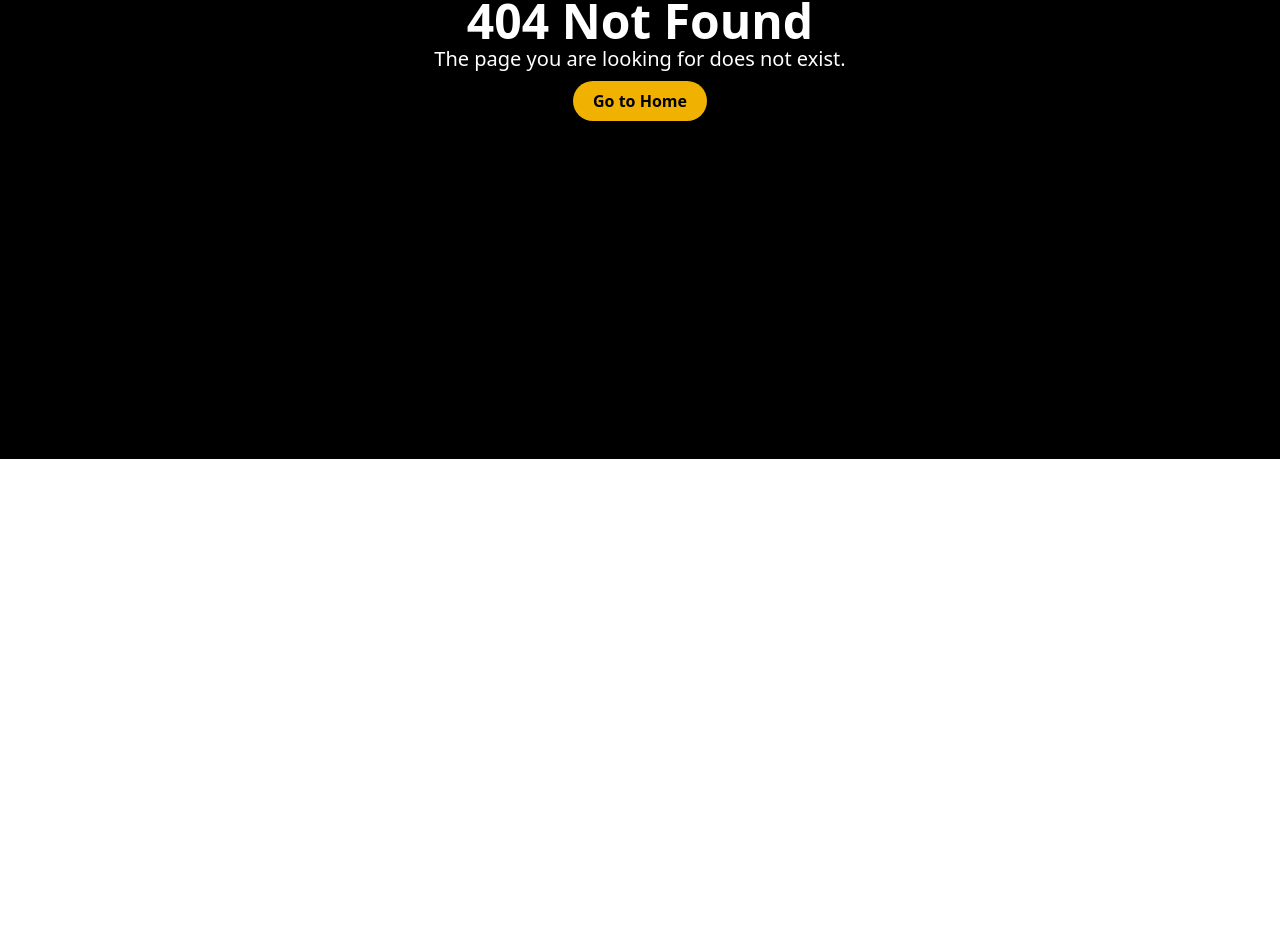
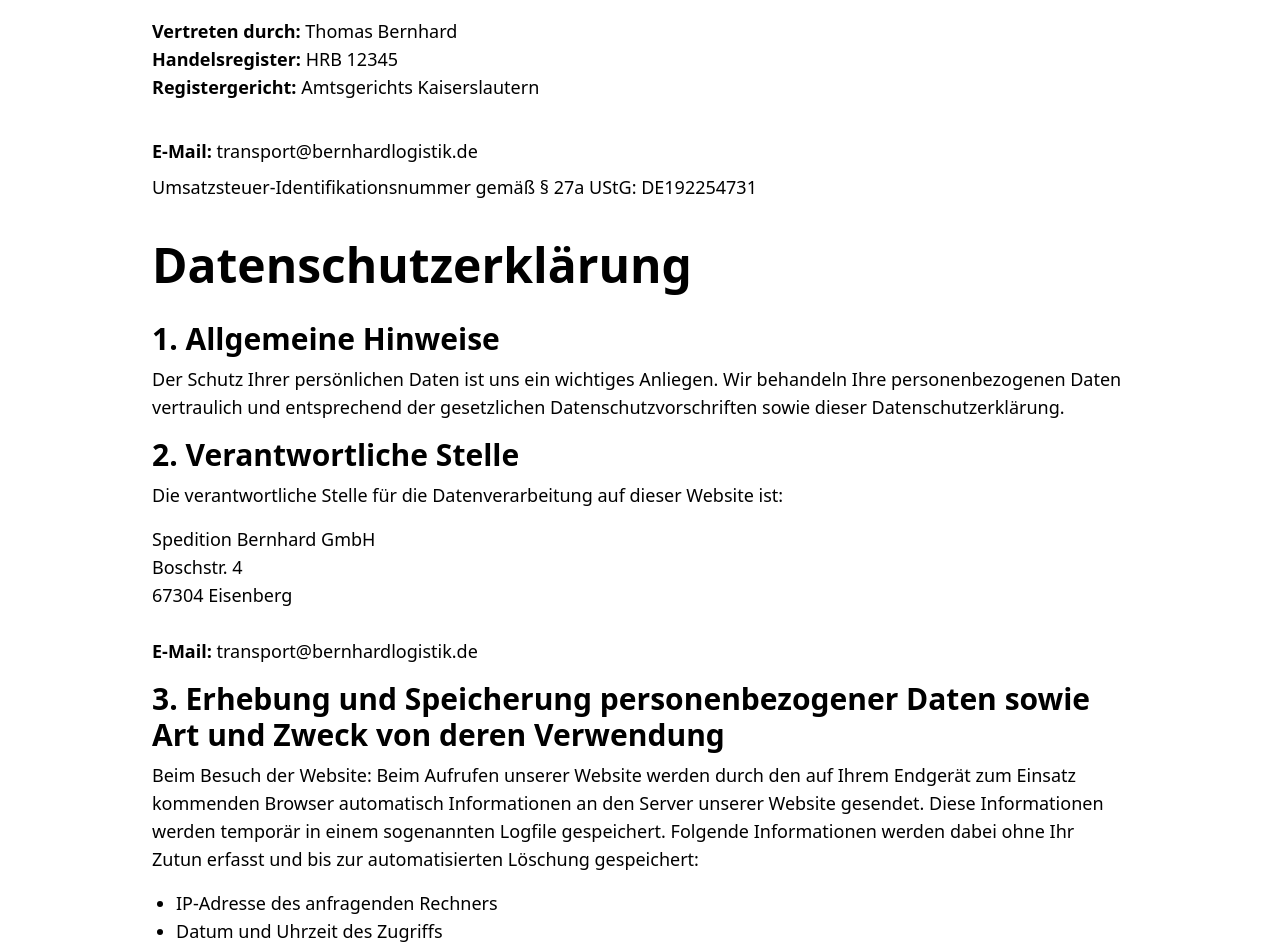
Before and after one commit to Mdsakib999/Logistics-development-I-4, a React (Vite) app: page /privacy-policy in a window 1280 px wide. Before the commit this address had no page. Shown: the part 341-1291 px from the top of the page. Before the commit the page ends 800 px from the top, so only its background shows below. Built offline with nearby package versions, Linux system fonts and the light colour scheme.

Commit message:
added PrivacyPolicy page

```diff
--- a/src/components/shared/Footer.jsx
+++ b/src/components/shared/Footer.jsx
@@ -4,7 +4,6 @@
   return (
     <footer className="bg-black text-gray-300">
       <div className="grid grid-cols-1 sm:grid-cols-2 md:grid-cols-4 gap-10 max-w-7xl mx-auto py-12 px-6 md:px-12">
-        {/* ✅ Company Info */}
         <div className="space-y-3 text-center md:text-left">
           <h2 className="text-2xl sm:text-3xl font-bold text-white uppercase">
             Ekspress
@@ -15,8 +14,6 @@
             Bedürfnissen entsprechen.
           </p>
         </div>
-
-        {/* ✅ Navigation */}
         <div className="space-y-4 text-center">
           <h4 className="text-base sm:text-lg font-semibold text-white uppercase text-center">
             Navigation
@@ -36,8 +33,6 @@
             </li>
           </ul>
         </div>
-
-        {/* ✅ Support (New Column instead of Recent Project) */}
         <div className="space-y-4 text-center">
           <h4 className="text-base sm:text-lg font-semibold text-white uppercase text-center">
             Support
@@ -50,21 +45,17 @@
               Kundendienst
             </li>
             <li className="hover:text-white cursor-pointer transition">
-              Datenschutzrichtlinie
+              <Link to="/privacy-policy">Datenschutzrichtlinie</Link>
             </li>
             <li className="hover:text-white cursor-pointer transition">
               Bedingungen & Support
             </li>
           </ul>
         </div>
-
-        {/* ✅ Subscribe + Social Icons */}
         <div className="space-y-4 text-center md:text-left">
           <h4 className="text-base sm:text-lg font-semibold text-white uppercase">
             Bleiben Sie auf dem Laufenden
           </h4>
-
-          {/* Subscribe Form */}
           <form className="w-full max-w-sm mx-auto md:mx-0">
             <div className="flex items-center bg-gray-900 rounded-full shadow-md overflow-hidden border border-gray-700">
               <input
@@ -84,7 +75,6 @@
         </div>
       </div>
 
-      {/* ✅ Bottom Bar */}
       <div className="border-t border-gray-800 text-center py-4 text-xs sm:text-sm text-gray-500 px-4">
         © {new Date().getFullYear()} Ekspress. Alle Rechte vorbehalten.
       </div>
--- /dev/null
+++ b/src/pages/PrivacyPolicy/PrivacyPolicy.jsx
@@ -0,0 +1,215 @@
+import React, { useEffect } from "react";
+
+const PrivacyPolicy = () => {
+  useEffect(() => {
+    window.scrollTo({ top: 0, behavior: "smooth" });
+  }, []);
+
+  return (
+    <div className="p-6 md:max-w-5xl mx-auto pt-20">
+      {/* Impressum Section */}
+      <section className="mb-10">
+        <h1 className="text-3xl sm:text-4xl md:text-5xl font-semibold mb-8">
+          Impressum
+        </h1>
+        <p className="mb-5 text-base sm:text-lg">
+          <strong>Spedition Bernhard GmbH</strong>
+          <br />
+          Boschstr. 4 <br /> 67304 Eisenberg
+          <br />
+        </p>
+
+        {/* <h2 className="text-lg sm:text-xl md:text-2xl font-semibold mt-4 mb-2">
+          Vertretungsberechtigter
+        </h2> */}
+        <p className="mb- text-base sm:text-lg">
+          <strong>Vertreten durch:</strong> Thomas Bernhard
+        </p>
+
+        {/* <h2 className="text-lg sm:text-xl md:text-2xl font-semibold mt-4 mb-2">
+          Registereintrag
+        </h2> */}
+        <p className="mb-2 text-base sm:text-lg">
+          <strong>Handelsregister:</strong> HRB 12345
+          <br />
+          <strong>Registergericht:</strong> Amtsgerichts Kaiserslautern
+          <br />
+          {/* <strong>Handelsregisternummer: </strong> HRB 11828 */}
+        </p>
+
+        <p className="mb-2 text-base sm:text-lg">
+          {/* <strong>Telefon: </strong>{" "}
+					<a href="tel:+4915679702744" className="">
+						+49 15679702744
+					</a> */}
+          <br />
+          <strong>E-Mail: </strong>
+          <a href="mailto:transport@bernhardlogistik.de" className="">
+            transport@bernhardlogistik.de
+          </a>
+        </p>
+
+        <p className="mb-2 text-base sm:text-lg">
+          Umsatzsteuer-Identifikationsnummer gemäß § 27a UStG: DE192254731
+        </p>
+
+        {/* <h2 className="text-lg sm:text-xl md:text-2xl font-semibold mt-4 mb-2">
+          Umsatzsteuer-Identifikationsnummer
+        </h2>
+        <p className="mb-2 text-base sm:text-lg">
+          Gemäß § 27 a Umsatzsteuergesetz: DE247501028
+        </p> */}
+      </section>
+
+      {/* Datenschutzerklärung Section */}
+      <section>
+        <h1 className="text-3xl sm:text-4xl md:text-5xl font-semibold mb-8">
+          Datenschutzerklärung
+        </h1>
+        <h2 className="text-2xl sm:text-3xl md:text-3xl font-semibold mt-4 mb-2">
+          1. Allgemeine Hinweise
+        </h2>
+        <p className="mb-4 text-base sm:text-lg">
+          Der Schutz Ihrer persönlichen Daten ist uns ein wichtiges Anliegen.
+          Wir behandeln Ihre personenbezogenen Daten vertraulich und
+          entsprechend der gesetzlichen Datenschutzvorschriften sowie dieser
+          Datenschutzerklärung.
+        </p>
+        <h2 className="text-2xl sm:text-3xl md:text-3xl font-semibold mt-4 mb-2">
+          2. Verantwortliche Stelle
+        </h2>
+        <p className="mb-4 text-base sm:text-lg">
+          Die verantwortliche Stelle für die Datenverarbeitung auf dieser
+          Website ist:
+        </p>
+        <p className="mb-4 text-base  sm:text-lg">
+          Spedition Bernhard GmbH
+          <br />
+          {/* Boschstraße 4, 67304 Eisenberg, Deutschland */}
+          Boschstr. 4 <br /> 67304 Eisenberg
+          <br />
+          {/* <strong>Telefon:</strong>{" "}
+					<a href="tel:+4915679702744" className="">
+						+49 15679702744
+					</a> */}
+          <br />
+          <strong>E-Mail: </strong>
+          <a href="mailto:transport@bernhardlogistik.de" className="">
+            transport@bernhardlogistik.de
+          </a>
+          <br />
+        </p>
+        <h2 className="text-2xl sm:text-3xl md:text-3xl font-semibold mt-4 mb-2">
+          3. Erhebung und Speicherung personenbezogener Daten sowie Art und
+          Zweck von deren Verwendung
+        </h2>
+        <p className="mb-4 text-base sm:text-lg">
+          Beim Besuch der Website: Beim Aufrufen unserer Website werden durch
+          den auf Ihrem Endgerät zum Einsatz kommenden Browser automatisch
+          Informationen an den Server unserer Website gesendet. Diese
+          Informationen werden temporär in einem sogenannten Logfile
+          gespeichert. Folgende Informationen werden dabei ohne Ihr Zutun
+          erfasst und bis zur automatisierten Löschung gespeichert:
+        </p>
+        <ul className="list-disc pl-6 mb-4 text-base sm:text-lg">
+          <li>IP-Adresse des anfragenden Rechners</li>
+          <li>Datum und Uhrzeit des Zugriffs</li>
+          <li>Name und URL der abgerufenen Datei</li>
+          <li>Website, von der aus der Zugriff erfolgt (Referrer-URL)</li>
+          <li>
+            Verwendeter Browser und ggf. das Betriebssystem Ihres Rechners sowie
+            der Name Ihres Access-Providers
+          </li>
+        </ul>
+        <p className="mb-4 text-base sm:text-lg">
+          Die genannten Daten werden durch uns zu folgenden Zwecken verarbeitet:
+        </p>
+        <ul className="list-disc pl-6 mb-4 text-base sm:text-lg">
+          <li>
+            Gewährleistung eines reibungslosen Verbindungsaufbaus der Website
+          </li>
+          <li>Gewährleistung einer komfortablen Nutzung unserer Website</li>
+          <li>Auswertung der Systemsicherheit und -stabilität</li>
+          <li>Weitere administrative Zwecke</li>
+        </ul>
+        <h2 className="text-2xl sm:text-3xl md:text-3xl font-semibold mt-4 mb-2">
+          4. Weitergabe von Daten
+        </h2>
+        <p className="mb-4 text-base sm:text-lg">
+          Eine Übermittlung Ihrer persönlichen Daten an Dritte findet nur statt,
+          wenn:
+        </p>
+        <ul className="list-disc pl-6 mb-4 text-base sm:text-lg">
+          <li>Sie Ihre ausdrückliche Einwilligung dazu erteilt haben</li>
+          <li>
+            die Verarbeitung zur Abwicklung eines Vertrags mit Ihnen
+            erforderlich ist
+          </li>
+          <li>eine rechtliche Verpflichtung zur Weitergabe besteht</li>
+          <li>
+            die Weitergabe zur Wahrung berechtigter Interessen erforderlich ist
+            und kein Grund zur Annahme besteht, dass Sie ein überwiegendes
+            schutzwürdiges Interesse an der Nichtweitergabe Ihrer Daten haben
+          </li>
+        </ul>
+        <h2 className="text-2xl sm:text-3xl md:text-3xl font-semibold mt-4 mb-2">
+          5. Ihre Rechte als Betroffener
+        </h2>
+        <p className="mb-4 text-base sm:text-lg">Sie haben das Recht:</p>
+        <ul className="list-disc pl-6 mb-4 text-base sm:text-lg">
+          <li>
+            gemäß Art. 15 DSGVO Auskunft über Ihre von uns verarbeiteten
+            personenbezogenen Daten zu verlangen
+          </li>
+          <li>
+            gemäß Art. 16 DSGVO unverzüglich die Berichtigung unrichtiger oder
+            Vervollständigung Ihrer bei uns gespeicherten personenbezogenen
+            Daten zu verlangen
+          </li>
+          <li>
+            gemäß Art. 17 DSGVO die Löschung Ihrer bei uns gespeicherten
+            personenbezogenen Daten zu verlangen
+          </li>
+          <li>
+            gemäß Art. 18 DSGVO die Einschränkung der Verarbeitung Ihrer
+            personenbezogenen Daten zu verlangen
+          </li>
+          <li>
+            gemäß Art. 20 DSGVO Ihre personenbezogenen Daten in einem
+            strukturierten, gängigen und maschinenlesbaren Format zu erhalten
+            oder die Übermittlung an einen anderen Verantwortlichen zu verlangen
+          </li>
+          <li>
+            gemäß Art. 7 Abs. 3 DSGVO Ihre einmal erteilte Einwilligung
+            jederzeit gegenüber uns zu widerrufen
+          </li>
+          <li>
+            gemäß Art. 77 DSGVO sich bei einer Aufsichtsbehörde zu beschweren
+          </li>
+        </ul>
+        <h2 className="text-2xl sm:text-3xl md:text-3xl font-semibold mt-4 mb-2">
+          6. Datensicherheit
+        </h2>
+        <p className="mb-4 text-base sm:text-lg">
+          Wir verwenden innerhalb des Website-Besuchs das verbreitete
+          SSL-Verfahren (Secure Socket Layer) in Verbindung mit der jeweils
+          höchsten Verschlüsselungsstufe, die von Ihrem Browser unterstützt
+          wird.
+        </p>
+        <h2 className="text-2xl sm:text-3xl md:text-3xl font-semibold mt-4 mb-2">
+          7. Aktualität und Änderung dieser Datenschutzerklärung
+        </h2>
+        <p className="mb-4 text-base sm:text-lg">
+          Diese Datenschutzerklärung ist aktuell gültig und hat den Stand [Datum
+          einfügen].
+          <br />
+          Durch die Weiterentwicklung unserer Website und Angebote oder aufgrund
+          geänderter gesetzlicher Vorgaben kann es notwendig werden, diese
+          Datenschutzerklärung zu ändern.
+        </p>
+      </section>
+    </div>
+  );
+};
+
+export default PrivacyPolicy;
--- a/src/router/Router.jsx
+++ b/src/router/Router.jsx
@@ -5,6 +5,7 @@
 import ServicesPage from "../pages/Services/ServicesPage";
 import AboutPage from "../pages/About/AboutPage";
 import ErrorPage from "../pages/ErrorPage/ErrorPage";
+import PrivacyPolicy from "../pages/PrivacyPolicy/PrivacyPolicy";
 
 const router = createBrowserRouter([
   {
@@ -29,6 +30,10 @@
         path: "/services",
         Component: ServicesPage,
       },
+      {
+        path: "/privacy-policy",
+        Component: PrivacyPolicy,
+      },
     ],
   },
 ]);
```
